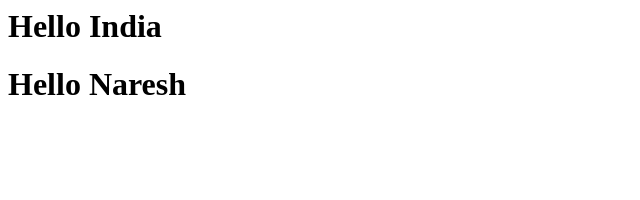
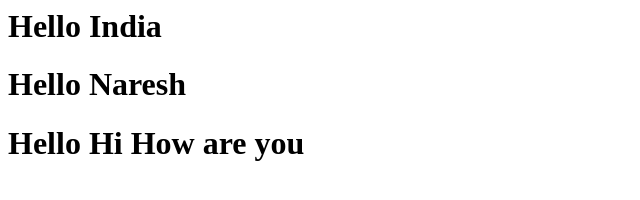
Before and after one commit to nareshit1/test, a plain HTML site: page index.html in a window 1280 px wide. Shown: the whole page, without its empty margins (0-640 px from the left). Drawn offline with Linux system fonts and the light colour scheme.

Commit message:
aing some lines

```diff
--- a/index.html
+++ b/index.html
@@ -1,2 +1,3 @@
 <h1>Hello India	</h1>
 <h1>Hello Naresh </h1>
+<h1>Hello Hi How are you </h1>
```
